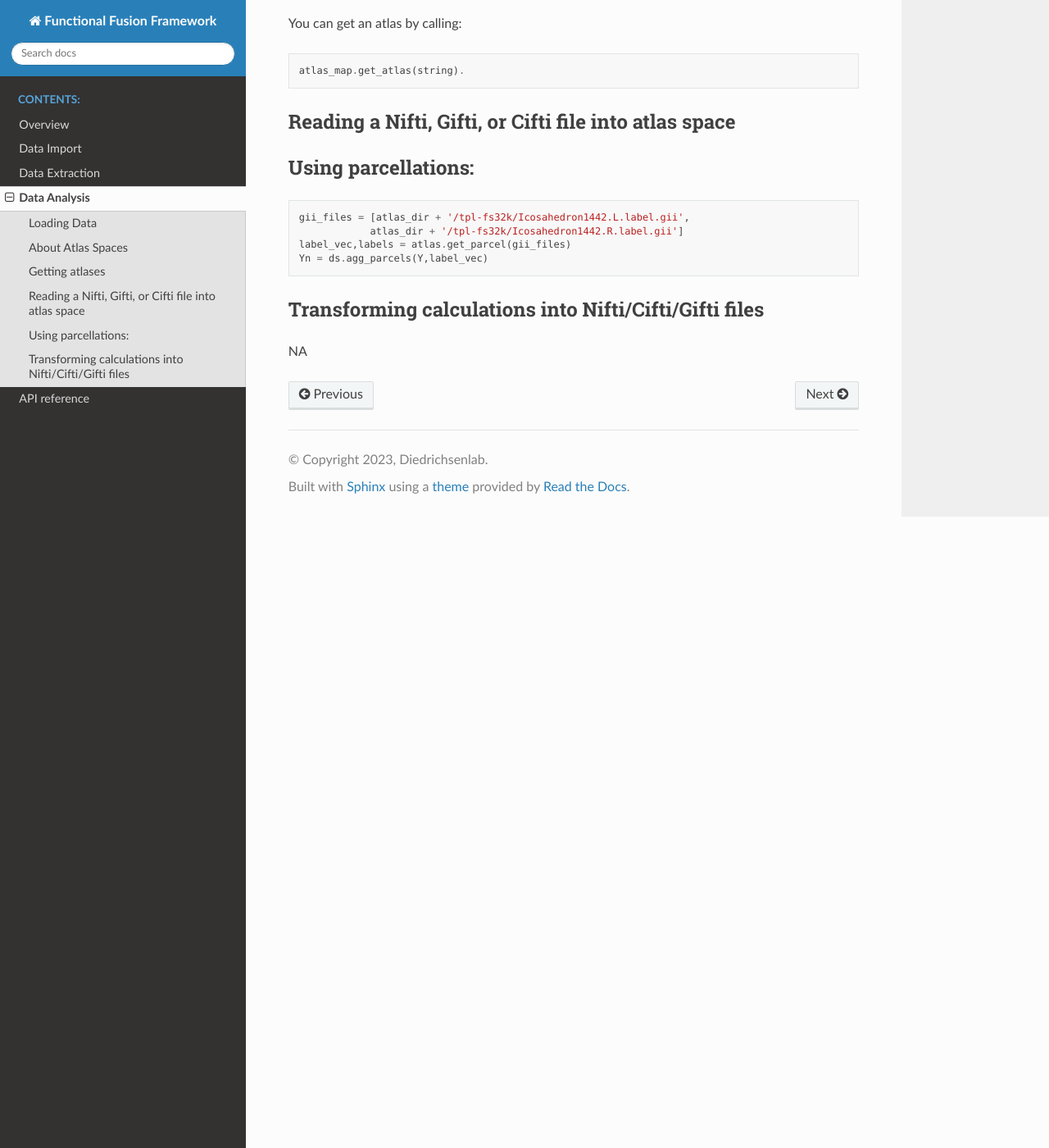
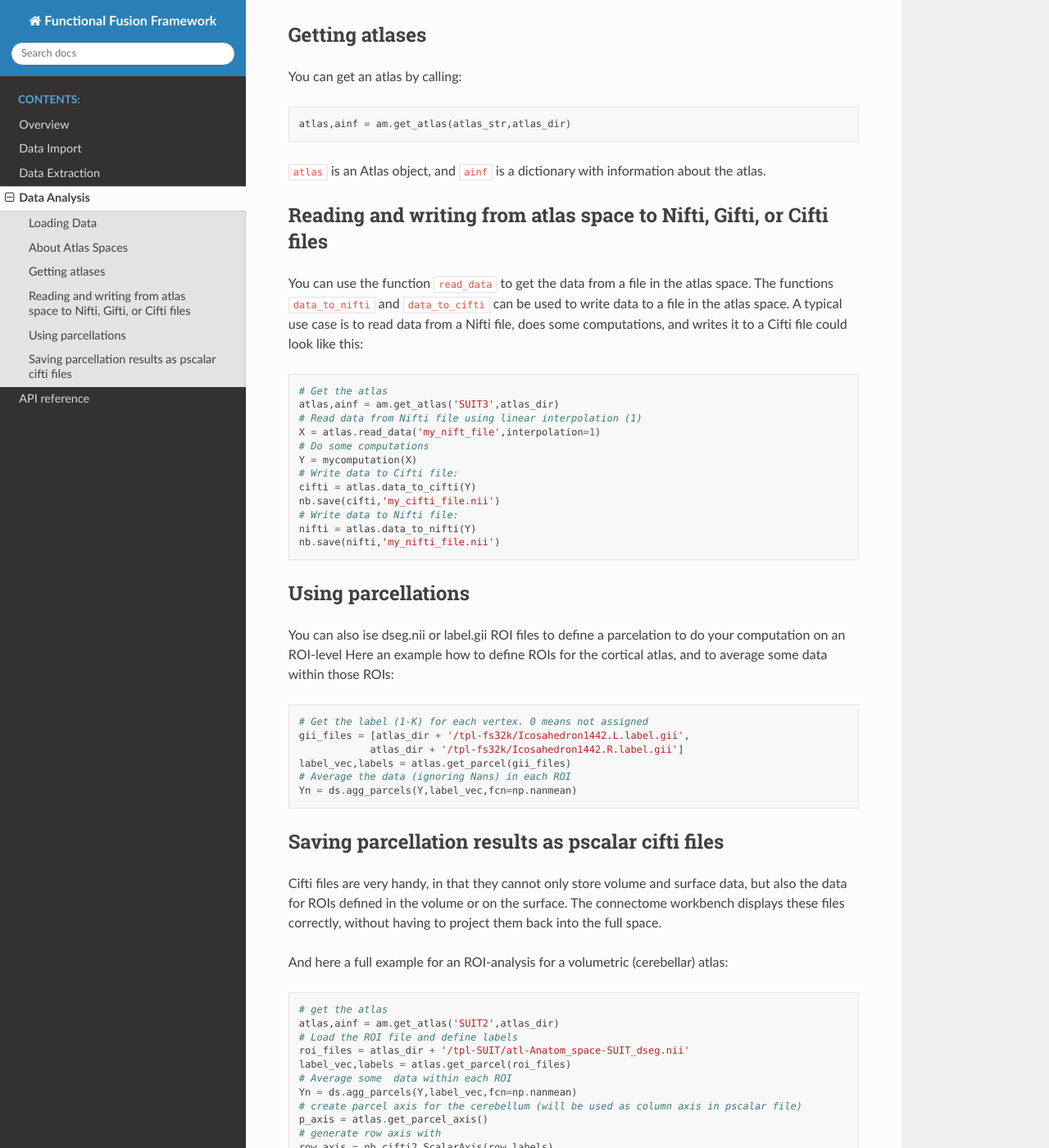
Before and after one commit to DiedrichsenLab/Functional_Fusion, a Sphinx documentation site: the page built from docs/analyze.rst, in a window 1280 px wide and 1400 px high, scrolled down 980 px. Shown: the whole window at 82% size. Built offline with Sphinx 7.4.7 and the Read the Docs theme 2.0.0, drawn with Linux system fonts in a browser that asks for light colours; some of the changed text lies outside the part shown.

Commit message:
documentation changes

```diff
--- a/docs/analyze.rst
+++ b/docs/analyze.rst
@@ -7,13 +7,14 @@ To use Functional fusion framework you need access to a folder that holds the da
 
     import Functional_Fusion.dataset as ds
     import Functional_Fusion.atlas_map as am
+    import nibabel as nb
     base_dir = '/Volumes/diedrichsen_data$/data/FunctionalFusion'
     atlas_dir = base_dir + '/Atlases'
 
 
 Loading Data
 ------------
-Loading the data to get a ``n_subj x n_cond x n_voxels`` tensor :
+Loading the data to get a ``n_subj x n_cond x n_voxels`` tensor:
 
 .. code-block:: python
 
@@ -23,8 +24,7 @@ Loading the data to get a ``n_subj x n_cond x n_voxels`` tensor :
             sess='all',
             type='CondAll')
 
-
-
+You can specify subset of sessions, subjects, etc.
 
 
 About Atlas Spaces
@@ -47,26 +47,69 @@ You can get an atlas by calling:
 
 .. code-block:: python
 
-    atlas_map.get_atlas(string).
+    atlas,ainf = am.get_atlas(atlas_str,atlas_dir)
+
+``atlas`` is an Atlas object, and ``ainf`` is a dictionary with information about the atlas.
 
 
-Reading a Nifti, Gifti, or Cifti file into atlas space
-------------------------------------------------------
+Reading and writing from atlas space to Nifti, Gifti, or Cifti files
+--------------------------------------------------------------------
 
-
-
-Using parcellations:
---------------------
+You can use the function ``read_data`` to get the data from a file in the atlas space.
+The functions ``data_to_nifti`` and ``data_to_cifti`` can be used to write data to a file in the atlas space.
+A typical use case is to read data from a Nifti file, does some computations, and writes it to a Cifti file could look like this:
 
 .. code-block:: python
 
+    # Get the atlas
+    atlas,ainf = am.get_atlas('SUIT3',atlas_dir)
+    # Read data from Nifti file using linear interpolation (1)
+    X = atlas.read_data('my_nift_file',interpolation=1)
+    # Do some computations
+    Y = mycomputation(X)
+    # Write data to Cifti file:
+    cifti = atlas.data_to_cifti(Y)
+    nb.save(cifti,'my_cifti_file.nii')
+    # Write data to Nifti file:
+    nifti = atlas.data_to_nifti(Y)
+    nb.save(nifti,'my_nifti_file.nii')
+
+
+Using parcellations
+-------------------
+You can also ise dseg.nii or label.gii ROI files to define a parcelation to do your computation on
+an ROI-level
+Here an example how to define ROIs for the cortical atlas, and to average some data within those ROIs:
+
+.. code-block:: python
+
+    # Get the label (1-K) for each vertex. 0 means not assigned
     gii_files = [atlas_dir + '/tpl-fs32k/Icosahedron1442.L.label.gii',
                 atlas_dir + '/tpl-fs32k/Icosahedron1442.R.label.gii']
     label_vec,labels = atlas.get_parcel(gii_files)
-    Yn = ds.agg_parcels(Y,label_vec)
+    # Average the data (ignoring Nans) in each ROI
+    Yn = ds.agg_parcels(Y,label_vec,fcn=np.nanmean)
 
+Saving parcellation results as pscalar cifti files
+--------------------------------------------------
+Cifti files are very handy, in that they cannot only store volume and surface data, but also the data for ROIs defined in the volume or on the surface. The connectome workbench displays these files correctly, without having to project them back into the full space.
 
+And here a full example for an ROI-analysis for a volumetric (cerebellar) atlas:
 
-Transforming calculations into Nifti/Cifti/Gifti files
-------------------------------------------------------
-NA
+.. code-block:: python
+
+    # get the atlas
+    atlas,ainf = am.get_atlas('SUIT2',atlas_dir)
+    # Load the ROI file and define labels
+    roi_files = atlas_dir + '/tpl-SUIT/atl-Anatom_space-SUIT_dseg.nii'
+    label_vec,labels = atlas.get_parcel(roi_files)
+    # Average some  data within each ROI
+    Yn = ds.agg_parcels(Y,label_vec,fcn=np.nanmean)
+    # create parcel axis for the cerebellum (will be used as column axis in pscalar file)
+    p_axis = atlas.get_parcel_axis()
+    # generate row axis with
+    row_axis = nb.cifti2.ScalarAxis(row_labels)
+    # Make the cifti file and save
+    header = nb.Cifti2Header.from_axes((row_axis, p_axis))
+    cifti_img = nb.Cifti2Image(Y, header=header)
+    nb.save(cift_img,'myROIresult.pscalar.nii')
```
Also changed, not shown: docs/import.rst (+19 -21 lines), 1 other file.
